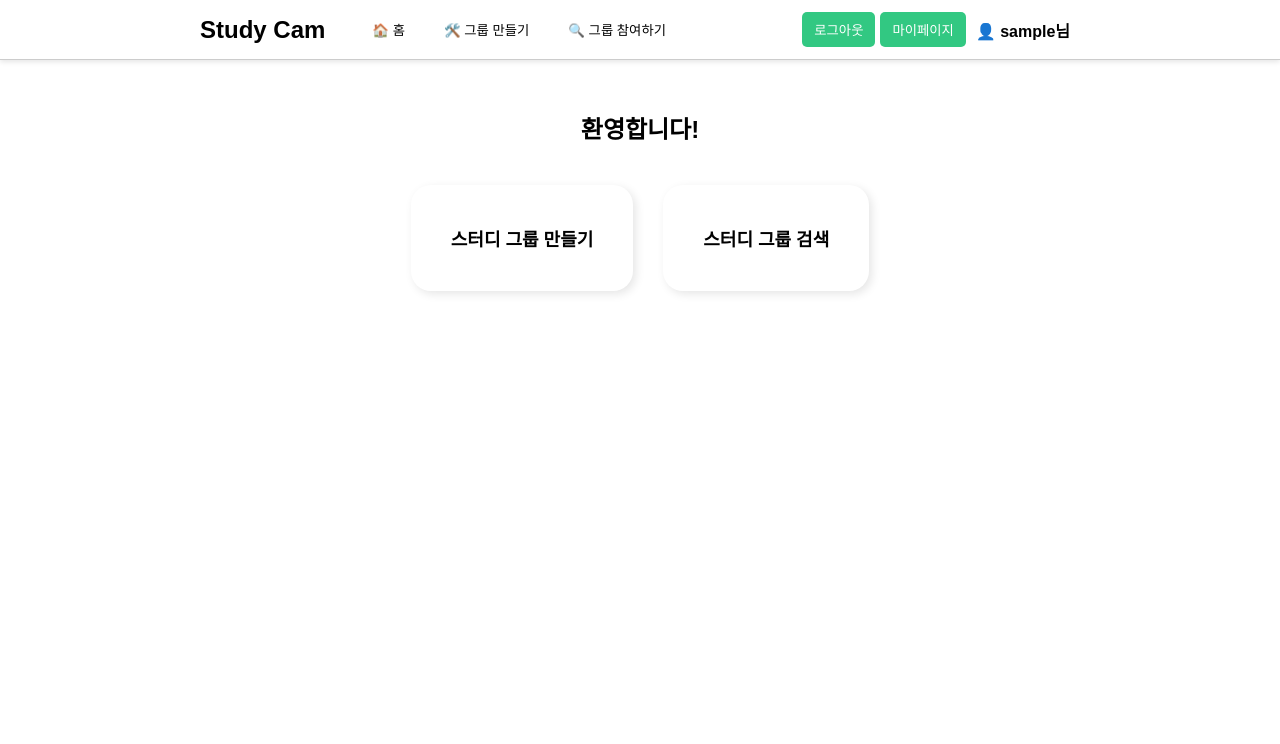
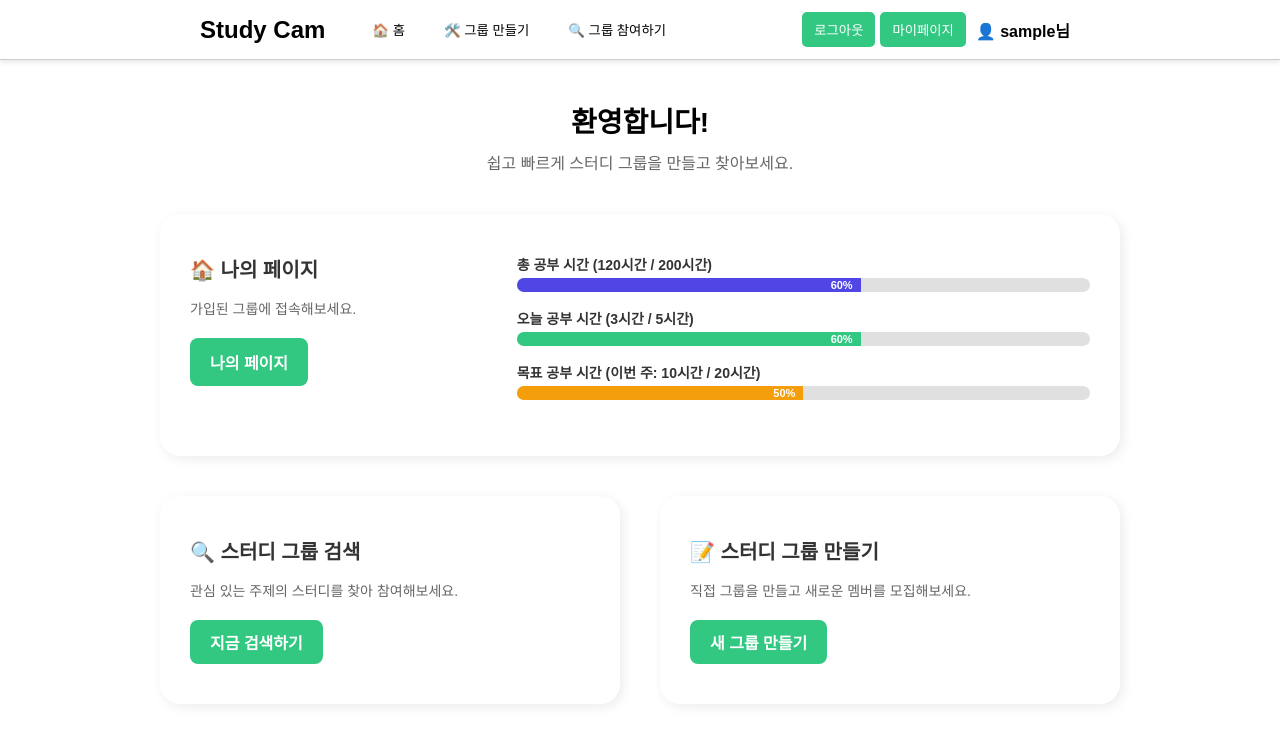
Before and after one commit to ggam9/PBL2, a Flask app: page /beginer in a window 1280 px wide. Shown: the top 744 px of the page. Run offline with Flask 3, Linux system fonts and the light colour scheme; the visitor is signed in with stand-in values (Sample User, id 1).

Commit message:
Add files via upload

```diff
--- a/templates/base.html
+++ b/templates/base.html
@@ -39,6 +39,7 @@
       cursor: pointer;
       background: #fff;
       color: rgb(0, 0, 0);
+      transition: background-color 0.2s;
     }
     .topbar-left button:hover{
         background-color: #ebffe5;
@@ -62,6 +63,10 @@
       margin-left: 5px;
       background: #32c882;
       color: rgb(255, 255, 255);
+      transition: background-color 0.2s;
+    }
+    .top-buttons button:hover{
+      background-color: #206f4a;
     }
   </style>
 </head>
--- a/templates/beginer.html
+++ b/templates/beginer.html
@@ -7,50 +7,192 @@
     body {
         font-family: Arial, sans-serif;
         margin: 0;
+        background-color: #fff;
     }
 
-
     .container {
-            text-align: center;
-            margin-top: 50px;
+        max-width: 1000px;
+        margin: 40px auto;
+        padding: 0 20px;
     }
 
     .welcome {
-            font-size: 24px;
+        text-align: center;
+        font-size: 28px;
         font-weight: bold;
+        margin-bottom: 10px;
+    }
+
+    .description {
+        text-align: center;
+        font-size: 16px;
+        color: #666;
         margin-bottom: 40px;
     }
 
-        .cards {
+    .card-box {
+        flex: 1 1 300px;
+        background-color: white;
+        padding: 40px 30px;
+        border-radius: 20px;
+        box-shadow: 3px 3px 12px rgba(0, 0, 0, 0.08);
+        transition: transform 0.2s, box-shadow 0.2s;
+        cursor: default;
+        max-width: 100%;
+        margin-bottom: 40px;
+    }
+
+    .card-box:hover {
+        transform: translateY(-5px);
+        box-shadow: 5px 5px 18px rgba(0, 0, 0, 0.12);
+    }
+
+    .study-section {
+        margin-bottom: 40px;
+    }
+
+    .mypage-study-card {
+        display: flex;
+        gap: 40px;
+        align-items: flex-start;
+        flex-wrap: wrap;
+    }
+
+    .mypage-area {
+        flex: 1;
+    }
+
+    .mypage-btn {
+        display: inline-block;
+        padding: 12px 20px;
+        background-color: #32c882;
+        color: white;
+        border: none;
+        border-radius: 8px;
+        font-weight: bold;
+        text-decoration: none;
+        white-space: nowrap;
+        transition: background-color 0.2s;
+    }
+
+    .mypage-btn:hover {
+        background-color: #206f4a;
+    }
+
+    .study-info {
+        flex: 2;
+        min-width: 200px;
+    }
+
+    .progress-title {
+        font-size: 14px;
+        font-weight: bold;
+        margin-bottom: 4px;
+        color: #333;
+    }
+
+    .progress-bar {
+        width: 100%;
+        background-color: #e0e0e0;
+        border-radius: 10px;
+        overflow: hidden;
+        margin-bottom: 16px;
+        height: 14px;
+    }
+
+    .progress-fill {
+        height: 100%;
+        text-align: right;
+        padding-right: 8px;
+        line-height: 14px;
+        font-size: 11px;
+        font-weight: bold;
+        color: white;
+    }
+
+    .bar-total { background-color: #4f46e5; }
+    .bar-today { background-color: #32c882; }
+    .bar-goal { background-color: #f59e0b; }
+
+    .card-wrapper {
         display: flex;
         justify-content: center;
-            gap: 30px;
+        gap: 40px;
+        flex-wrap: wrap;
     }
 
-        .card {
-            padding: 40px;
-            border-radius: 20px;
-            box-shadow: 3px 3px 10px rgba(0,0,0,0.1);
-            font-size: 18px;
+    .card-title {
+        font-size: 20px;
+        margin-bottom: 15px;
         font-weight: bold;
-            cursor: pointer;
-            transition: transform 0.2s;
+        color: #333;
     }
 
-        .card:hover {
-            transform: translateY(-5px);
+    .card-desc {
+        font-size: 14px;
+        color: #666;
+        margin-bottom: 20px;
+    }
+
+    .card-btn {
+        display: inline-block;
+        padding: 10px 20px;
+        background-color: #32c882;
+        color: white;
+        border: none;
+        border-radius: 8px;
+        font-weight: bold;
+        text-decoration: none;
+        transition: background-color 0.2s;
+    }
+
+    .card-btn:hover {
+        background-color: #206f4a;
     }
 </style>
-<body>
 
 <div class="container">
     <div class="welcome">환영합니다!</div>
-    <div class="cards">
-        <div class="card" onclick="location.href='/create_post'">스터디 그룹 만들기</div>
-        <div class="card" onclick="location.href='/search_group'">스터디 그룹 검색</div>
+    <div class="description">쉽고 빠르게 스터디 그룹을 만들고 찾아보세요.</div>
+    <div class="study-section">
+        <div class="card-box">
+            <div class="mypage-study-card">
+                <div class="mypage-area">
+                    <div class="card-title">🏠 나의 페이지</div>
+                    <div class="card-desc">가입된 그룹에 접속해보세요.</div>
+                    <a href="/my_page" class="mypage-btn">나의 페이지</a>
+                </div>
+                <div class="study-info">
+                    <div class="progress-title">총 공부 시간 (120시간 / 200시간)</div>
+                    <div class="progress-bar">
+                        <div class="progress-fill bar-total" style="width: 60%;">60%</div>
+                    </div>
+
+                    <div class="progress-title">오늘 공부 시간 (3시간 / 5시간)</div>
+                    <div class="progress-bar">
+                        <div class="progress-fill bar-today" style="width: 60%;">60%</div>
+                    </div>
+
+                    <div class="progress-title">목표 공부 시간 (이번 주: 10시간 / 20시간)</div>
+                    <div class="progress-bar">
+                        <div class="progress-fill bar-goal" style="width: 50%;">50%</div>
                     </div>
                 </div>
+            </div>
+        </div>
+    </div>
+    <div class="card-wrapper">
+        <div class="card-box" onclick="location.href='/search_group'">
+            <div class="card-title">🔍 스터디 그룹 검색</div>
+            <div class="card-desc">관심 있는 주제의 스터디를 찾아 참여해보세요.</div>
+            <div><span class="card-btn">지금 검색하기</span></div>
+        </div>
 
-</body>
-</html>
+        <div class="card-box" onclick="location.href='/create_post'">
+            <div class="card-title">📝 스터디 그룹 만들기</div>
+            <div class="card-desc">직접 그룹을 만들고 새로운 멤버를 모집해보세요.</div>
+            <div><span class="card-btn">새 그룹 만들기</span></div>
+        </div>
+    </div>
+</div>
 {% endblock %}
```
Lines whose indentation alone changed are shown as unchanged.
